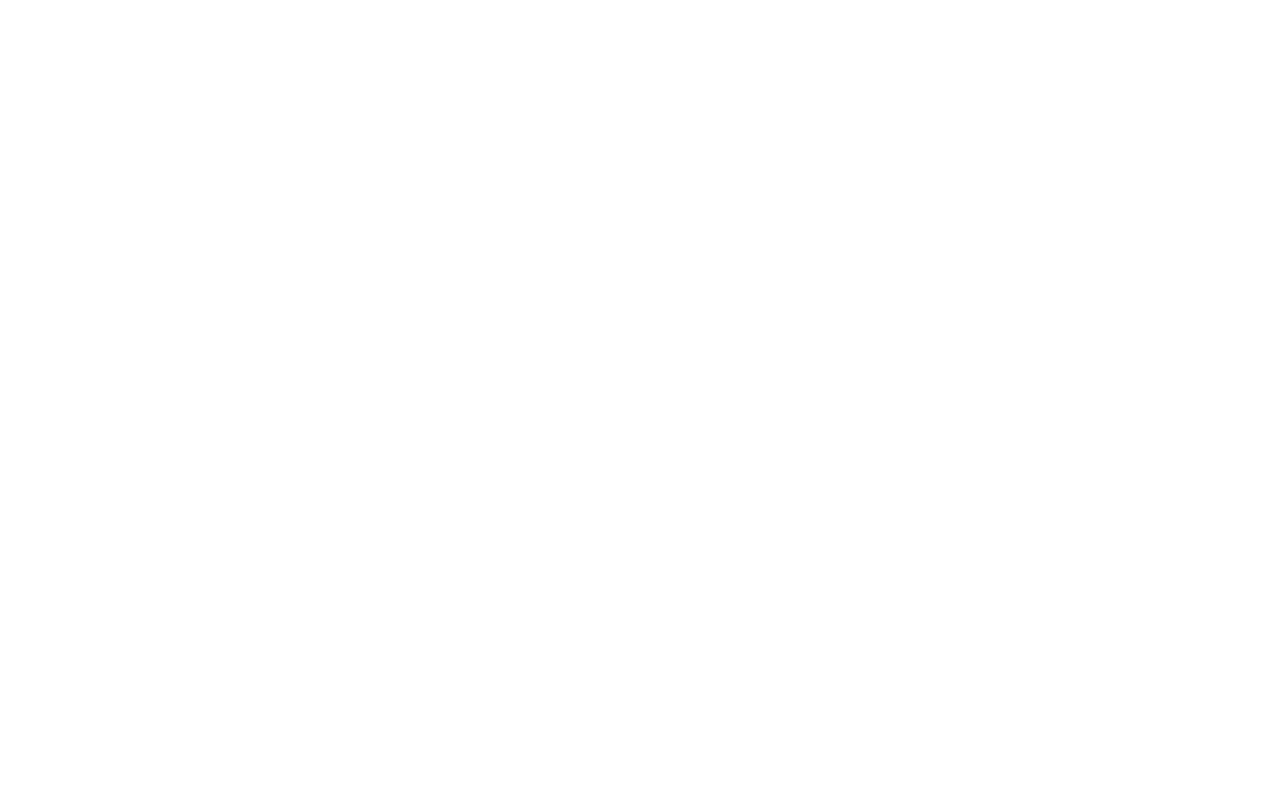
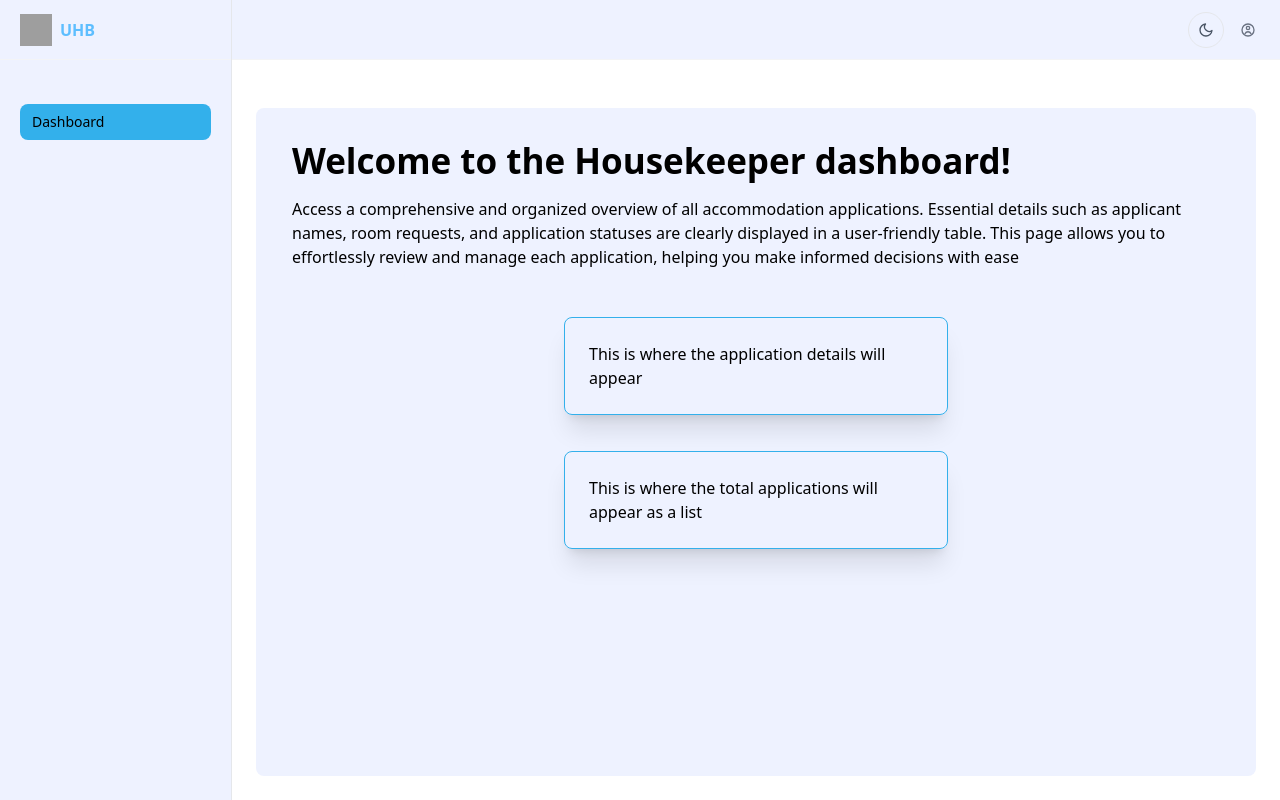
Before and after one commit to EvansMungai/UHBUI, an Angular app: page /uhb/housekeeper in a window 1280 px wide. Before the commit this address led to /. Built offline with nearby package versions, Linux system fonts and the light colour scheme; grey boxes are pictures that could not be loaded.

Commit message:
feat(housekeeper): create housekeeper dashboard page.

```diff
--- a/src/app/core/interfaces/menu-config.ts
+++ b/src/app/core/interfaces/menu-config.ts
@@ -22,5 +22,24 @@ export const MENU_CONFIGS: Record<string, MenuConfig> = {
                 ]
             }
         ]
+    },
+    housekeeper: {
+        menuSections: [
+            {
+                title: '',
+                items: [
+                    { label: 'Dashboard', link: '/uhb/housekeeper' },
+                ]
+            }
+        ],
+        dropdownMenuSections: [
+            {
+                title: '',
+                items: [
+                    {label: 'My Account', link: '/my-account'},
+                    {label: 'Log out', link: '/log-out'},
+                ]
+            }
+        ]
     }
 }
--- /dev/null
+++ b/src/app/shared/features/housekeeper/review-applications/review-applications.html
@@ -0,0 +1,11 @@
+<h1 class="text-2xl md:text-[35px] dark:text-white font-bold">Welcome to the Housekeeper dashboard!</h1>
+<p class="my-3 dark:text-white">Access a comprehensive and organized overview of all accommodation applications. Essential details such
+    as applicant names, room requests, and application statuses are clearly displayed in a user-friendly table. This
+    page allows you to effortlessly review and manage each application, helping you make informed decisions with ease
+</p>
+<app-card [cardStyles]="'border border-accent shadow-xl rounded-lg mt-9 dark:text-white'">
+    This is where the application details will appear
+</app-card>
+<app-card [cardStyles]="'border border-accent shadow-xl rounded-lg mt-9 dark:text-white'">
+    This is where the total applications will appear as a list
+</app-card>
```
Also changed, not shown: src/app/app.routes.ts (+7 -1 lines), src/app/shared/features/housekeeper/review-applications/review-applications.ts (added, +11 -0 lines), src/app/shared/features/housekeeper/review-applications/review-applications.css (added), 1 other file (tests, documents, lock files or other folders).
